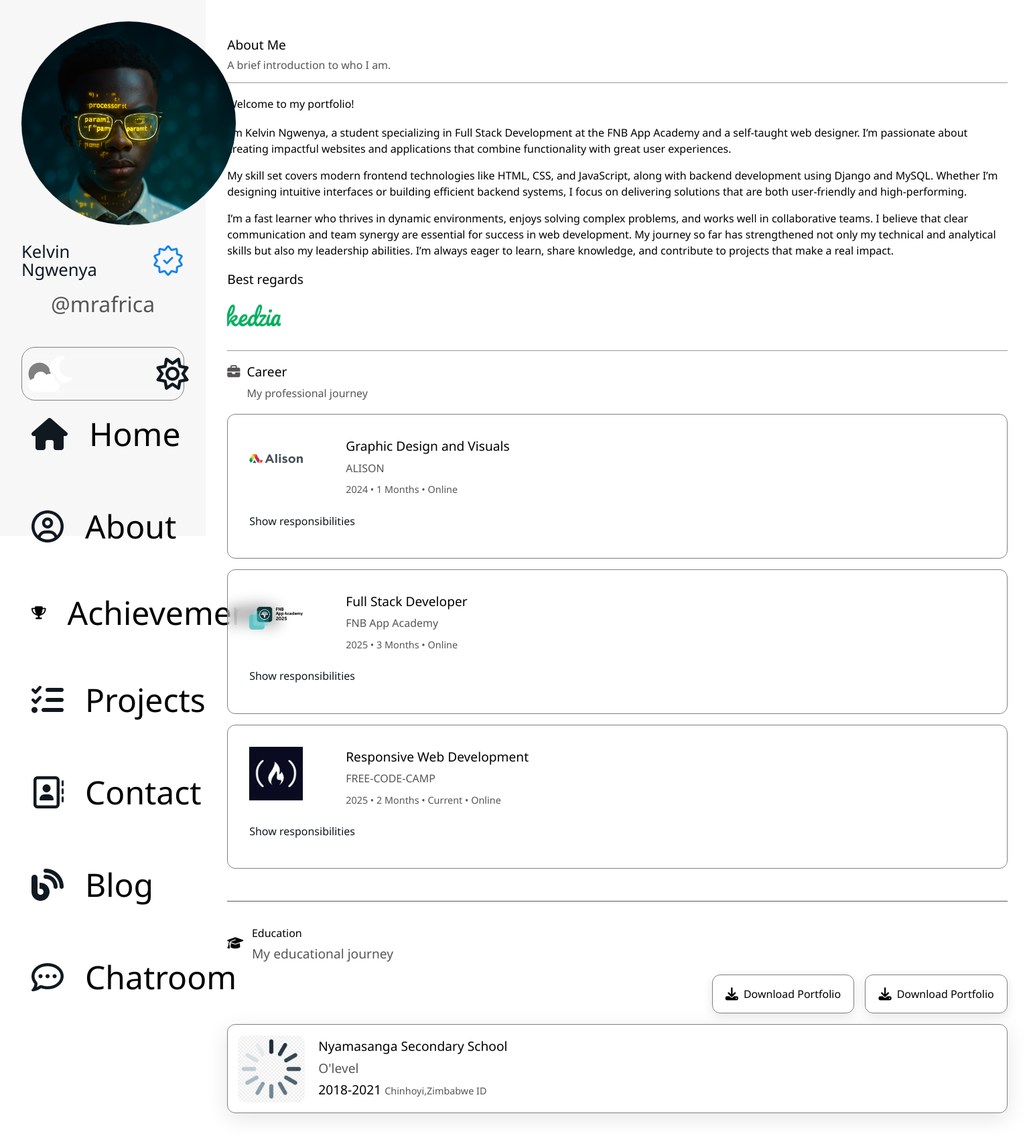
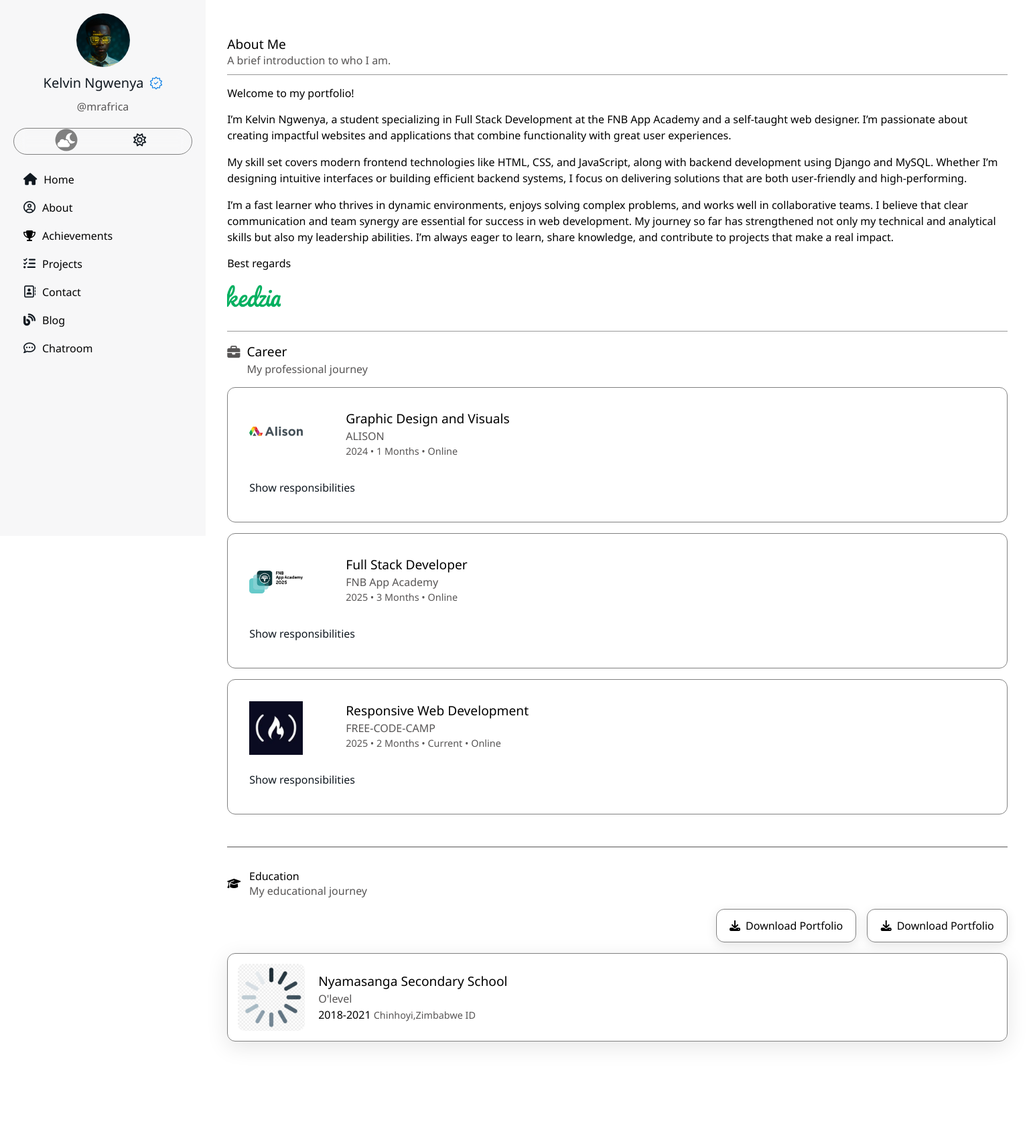
Before and after one commit to kedza-bot/myportfolio, a Django app: page /about/ in a window 1536 px wide. Shown: the whole page at 67% size. After the commit the page ends 1563 px from the top, so only its background shows below. Run offline with Django 5.2, Linux system fonts and the light colour scheme; some libraries are stand-ins or nearby versions.

Commit message:
remove unused media queries and update icon font size comment

```diff
--- a/django/chatproject/chatapp/static/chatapp/css/style.css
+++ b/django/chatproject/chatapp/static/chatapp/css/style.css
@@ -532,7 +532,7 @@ hr {
 
 /* Left column: icon, heading, subtitle */
 .show-projects > i {
-  font-size: 30px;
+  font-size: 30px; /* already updated */
   background: var(--color2);
   padding: 0.5rem;
   border-radius: 8px;
@@ -1797,204 +1797,6 @@ a.social-btn:hover {
 
 
 
-/* =================== MEDIA QUERIES =================== */
-
-/* Large screens - 1440px */
-@media screen and (min-width: 1440px) {
-  body {
-    font-size: 1.2rem;          /* bigger base font */
-    line-height: 1.9rem;
-  }
-
-  header {
-    width: 20%;                 /* sidebar a bit wider */
-    padding: 2rem;
-  }
-  .profile-picture{
-    width: 20rem;
-    height: 20rem;
-    padding-bottom: 1rem;
-  }
-  .verified{
-    width: 3rem;
-    height: 3rem
-  }
-   .nav-menu a{
-    font-size: 3rem;
-  }
-  .profile-tag{
-    font-size: 2rem;
-    padding-bottom: 2rem;
-    padding-top: 1rem
-  }
-  .themes{
-    height: 5rem;
-    gap: 10rem;
-    justify-content:center;
-    align-items: center;
-  }
-  #toggle-dark{
-    font-size: 3rem;
-  }
-  #toggle-light{
-    font-size: 3rem;
-  }
-  .nav-icons{
-    font-size: 3rem
-  }
-  .nav-menu li{
-    align-items: center;
-    gap:2rem;
-    padding-bottom: 5rem
-  }
-
-  section {
-    margin-left: 20%;
-    padding: 2.5rem;
-  }
-
-
-  .profile-name {
-    font-size: 1.6rem;
-  }
-
-  .home-greeting {
-    font-size: 2.4rem;
-  }
-  .home-location{
-    font-size: 2.4rem;
-    padding: 1rem 0;
-  }
-  #home p{
-    font-size: 2.4rem;
-    line-height: 5rem;
-  }
-
-  .home-description {
-    max-width: 1000px;
-    font-size: 1.2rem;
-  }
-
-  .show-case-container,
-  .show-case-container2 {
-    gap: 2.5rem;
-  }
-  .featured-section,
-  .featured-section2{
-    margin: 0;
-    padding: 0 0 3rem;
-  }
-  #home{
-    width: 78%
-  }
-
-  .show-projects,
-  .show-about,
-  .show-skills{
-  }
-
-  .show-achievements,
-  .show-chatroom,
-  .show-services {
-    padding: 2rem;
-  }
-
-
-/* Extra Large screens - 2560px (4K and up) */
-@media screen and (min-width: 2560px) {
-  body {
-    font-size: 1.6rem;           /* much larger */
-    line-height: 2.4rem;
-  }
-
-  header {
-    width: 18%;                  /* balanced sidebar */
-    padding: 3rem;
-  }
-
-  section {
-    margin-left: 18%;
-    padding: 4rem;
-  }
-
-  .profile-name {
-    font-size: 2.4rem;
-  }
-
-  .home-greeting {
-    font-size: 3.2rem;
-  }
-
-  .home-description {
-    max-width: 1400px;
-    font-size: 1.6rem;
-  }
-
-  .skills {
-    gap: 4rem;
-  }
-
-  .skill {
-    width: 160px;
-    height: 160px;
-  }
-
-  .skill img {
-    width: 80px;
-    height: 80px;
-  }
-
-  .show-projects,
-  .show-about,
-  .show-skills,
-  .show-achievements,
-  .show-chatroom,
-  .show-services {
-    height:100%;
-    width: 100%;
-    padding: 1rem;
-    font-size:large;
-  }
-
-  .show-case-container,
-  .show-case-container2 {
-    gap: 4rem;
-  }
-
-  .chat-container {
-    width: 75%;
-    height: 85vh;
-    font-size: 1.2rem;
-  }
-
-  .message {
-    font-size: 1.3rem;
-    max-width: 65%;
-  }
-  .show-projects > i{
-    font-size: 10rem;
-  }
-  .show-about .icon{
-    font-size: 10rem;
-    margin-right: 7rem
-  }
-  .show-about .icon:before{
-    background-color: transparent;
-    align-self: center;
-  }
-  .about-gallery{
-  margin-top: 20rem;
-  }
-  .show-skills .icon{
-    font-size: 10rem;
-    padding-left: 7rem
-  }
-
-}
-
-
-
-
 
 
 
```
